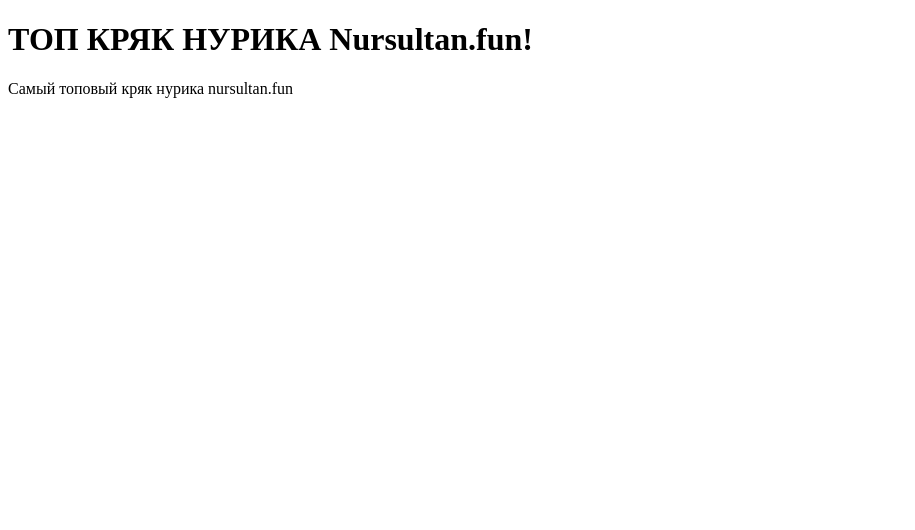
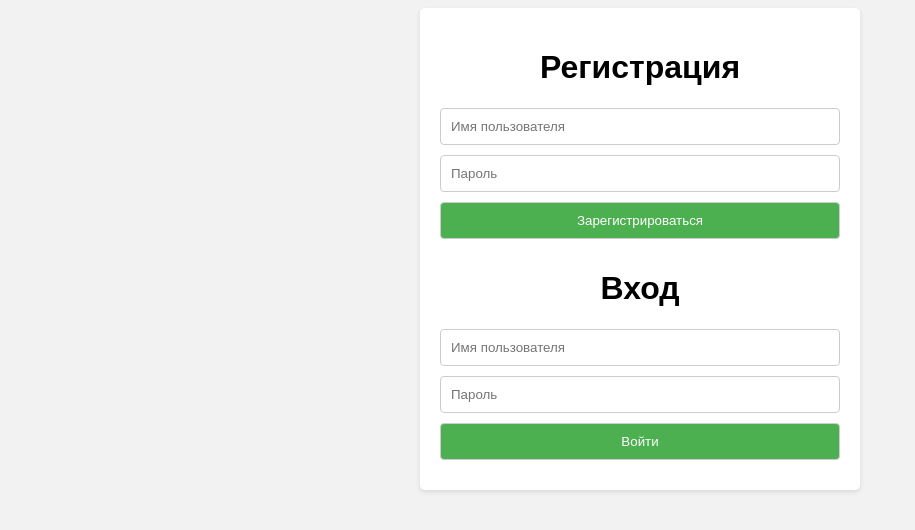
Before and after one commit to support-discord/support-discord.github.io, a plain HTML site: page index.html in a window 1280 px wide. Shown: the whole page, without its empty margins (0-915 px from the left). Drawn offline with Linux system fonts and the light colour scheme.

Commit message:
Update index.html

```diff
--- a/index.html
+++ b/index.html
@@ -1,11 +1,54 @@
 <!DOCTYPE html>
 <html>
   <head>
-    <title>хотите софт вам сюда
-    </title>
+    <title>Регистрация и вход</title>
+    <style>
+      body {
+        font-family: Arial, sans-serif;
+        background-color: #f2f2f2;
+      }
+      .container {
+        max-width: 400px;
+        margin: 0 auto;
+        padding: 20px;
+        background-color: #fff;
+        border-radius: 5px;
+        box-shadow: 0 2px 5px rgba(0, 0, 0, 0.1);
+      }
+      h1 {
+        text-align: center;
+      }
+      input[type="text"],
+      input[type="password"],
+      button {
+        width: 100%;
+        padding: 10px;
+        margin-bottom: 10px;
+        border: 1px solid #ccc;
+        border-radius: 4px;
+        box-sizing: border-box;
+      }
+      button {
+        background-color: #4caf50;
+        color: #fff;
+        cursor: pointer;
+      }
+    </style>
   </head>
   <body>
-    <h1>ТОП КРЯК НУРИКА Nursultan.fun!</h1>
-    <p>Самый топовый кряк нурика nursultan.fun </p>
+    <div class="container">
+      <h1>Регистрация</h1>
+      <form>
+        <input type="text" placeholder="Имя пользователя">
+        <input type="password" placeholder="Пароль">
+        <button type="submit">Зарегистрироваться</button>
+      </form>
+      <h1>Вход</h1>
+      <form>
+        <input type="text" placeholder="Имя пользователя">
+        <input type="password" placeholder="Пароль">
+        <button type="submit">Войти</button>
+      </form>
+    </div>
   </body>
 </html>
```
